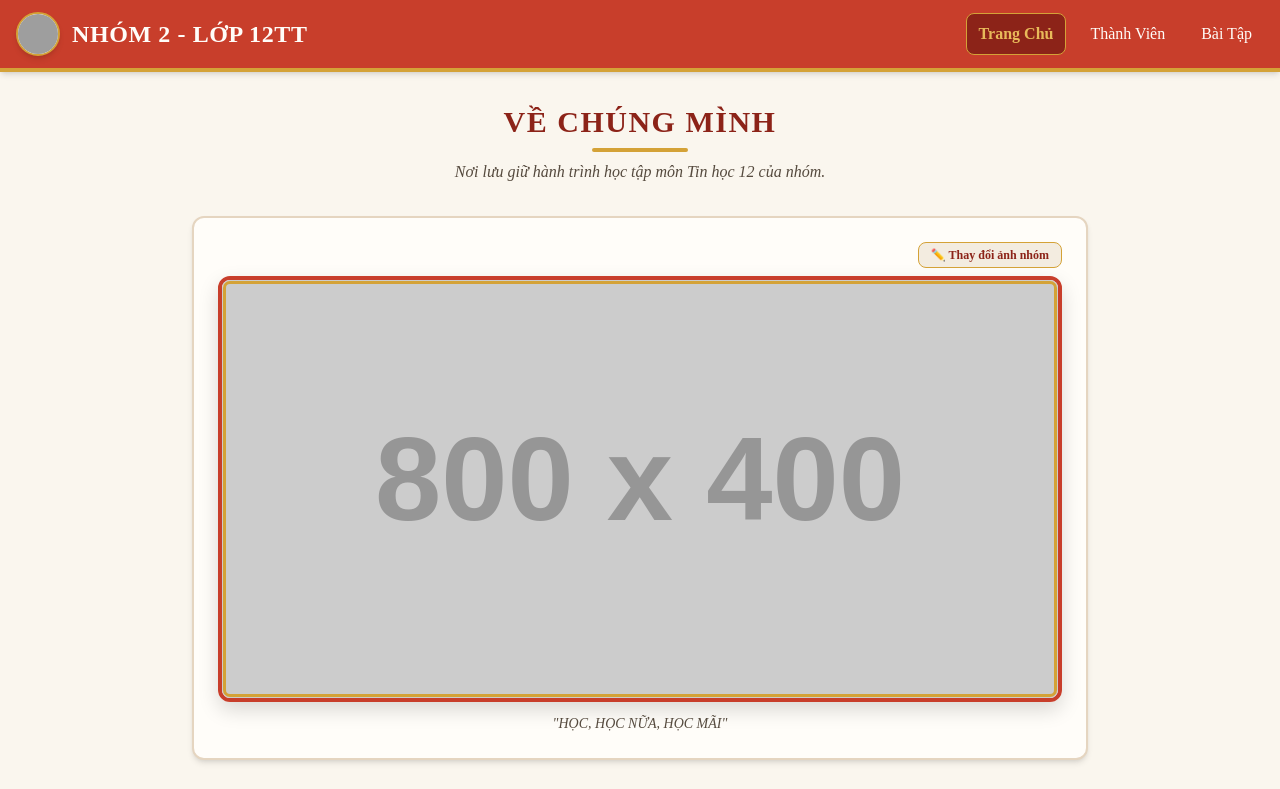
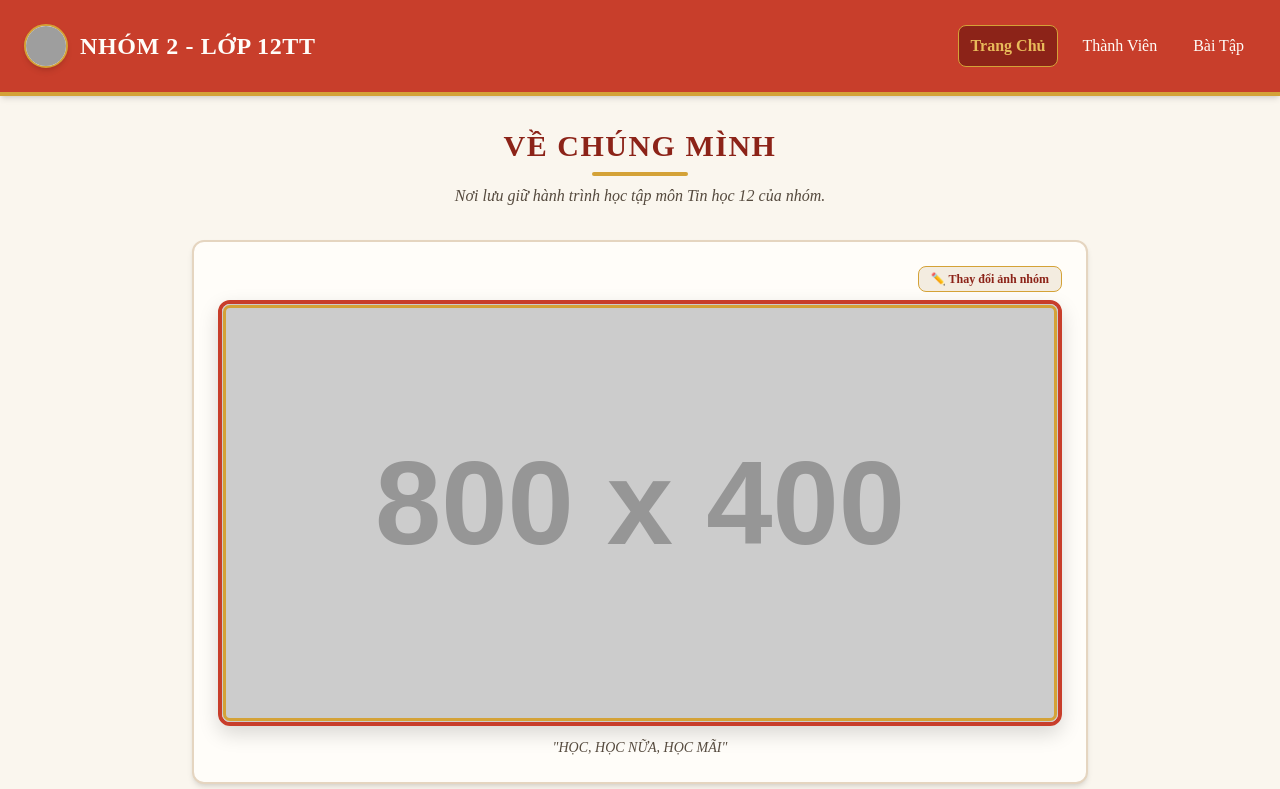
Before and after one commit to KD-V4/werllqp4nhom2, a plain HTML site: page index.html in a window 1280 px wide. Shown: the top 789 px of the page. Drawn offline with nearby package versions, Linux system fonts and the light colour scheme; no server answers; grey boxes are pictures that could not be loaded; placeholder pictures from the web are drawn by us.

Commit message:
Update index.html

```diff
--- a/index.html
+++ b/index.html
@@ -166,7 +166,7 @@
 
     <!-- Header & Navigation -->
     <header class="bg-[#C83E2B] text-[#FFFDF9] shadow-md border-b-4 border-[#D4A237]">
-        <div class="container mx-auto px-4 py-3 flex flex-wrap justify-between items-center gap-2">
+        <div class="container mx-auto px-4 sm:px-6 py-5 sm:py-6 flex flex-wrap justify-between items-center gap-2">
 
             <div class="flex items-center space-x-3 cursor-pointer" onclick="switchTab('about')">
                 <img src="logo.png"
```
